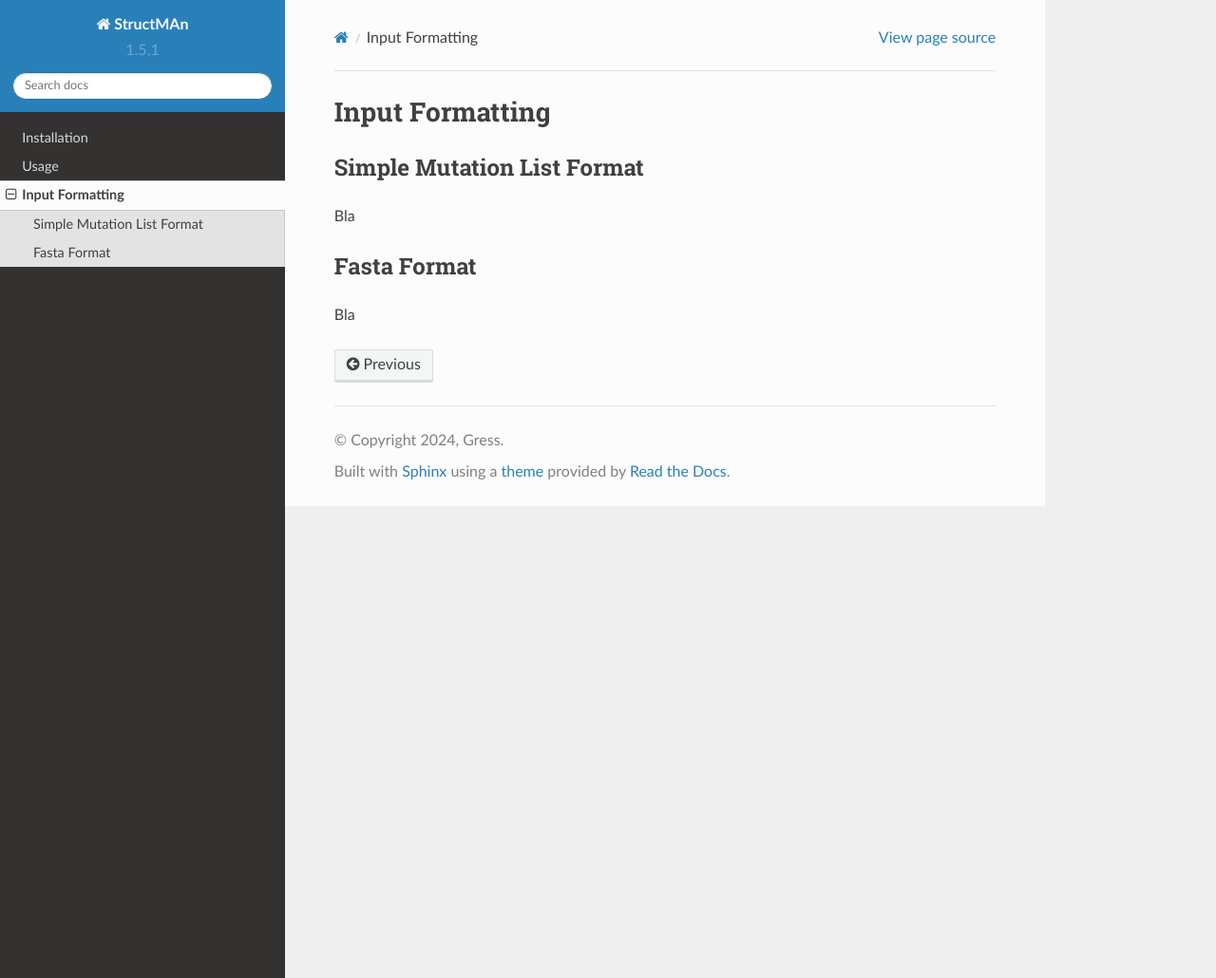
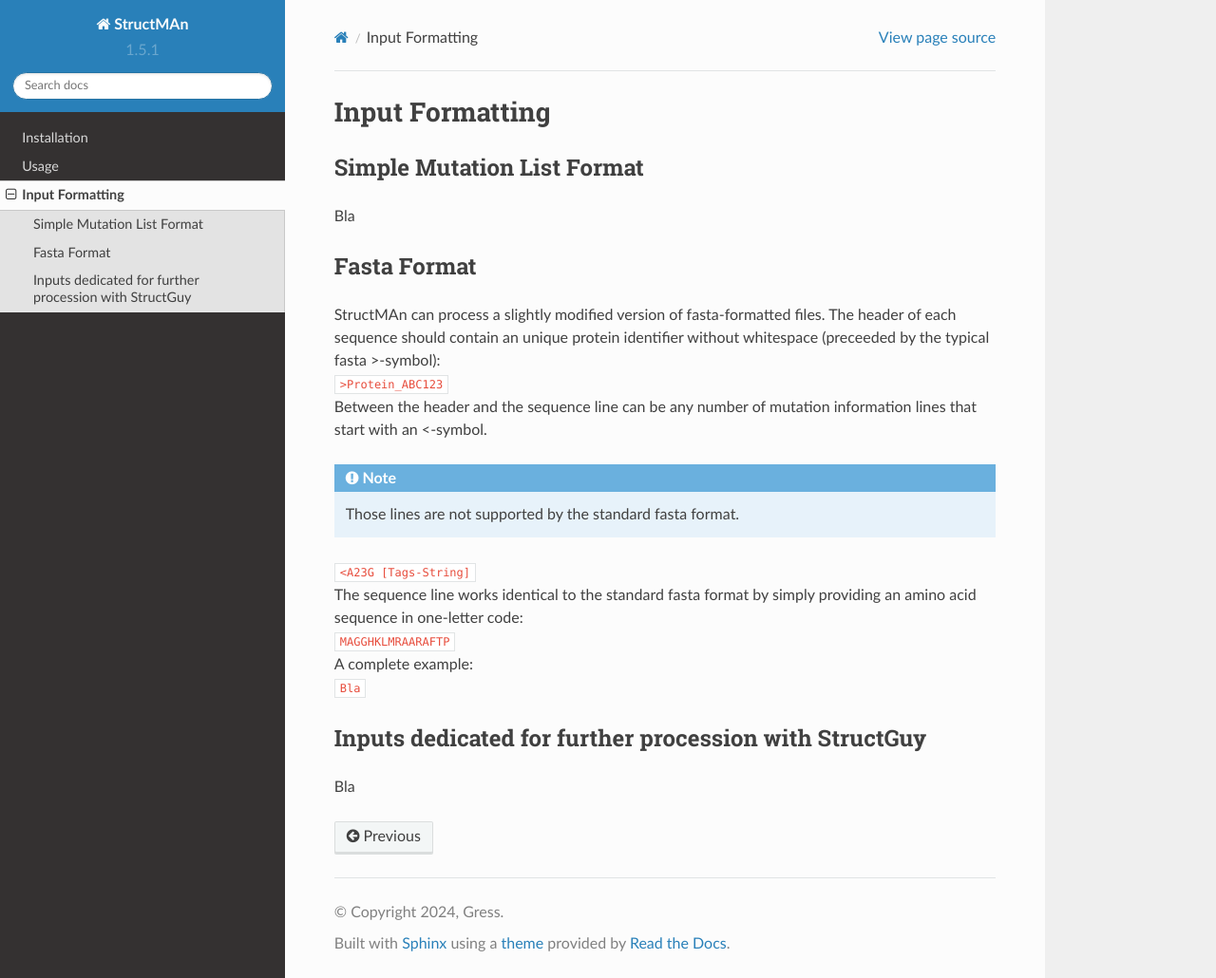
Before and after one commit to kalininalab/StructMAn, a Sphinx documentation site: the page built from docs/source/input_formats.rst, in a window 1280 px wide and 1030 px high. Shown: the whole window at 95% size. Built offline with Sphinx 7.4.7 and the Read the Docs theme 2.0.0, drawn with Linux system fonts in a browser that asks for light colours.

Commit message:
Update input_formats.rst

```diff
--- a/docs/source/input_formats.rst
+++ b/docs/source/input_formats.rst
@@ -13,4 +13,19 @@ Bla
 Fasta Format
 ------------
 
+| StructMAn can process a slightly modified version of fasta-formatted files. The header of each sequence should contain an unique protein identifier without whitespace (preceeded by the typical fasta >-symbol):
+| ``>Protein_ABC123``
+| Between the header and the sequence line can be any number of mutation information lines that start with an <-symbol.
+.. note::
+  Those lines are not supported by the standard fasta format.
+| ``<A23G [Tags-String]``
+| The sequence line works identical to the standard fasta format by simply providing an amino acid sequence in one-letter code:
+| ``MAGGHKLMRAARAFTP``
+| A complete example:
+| ``Bla``
+
+.. _structguy_inputs:
+
+Inputs dedicated for further procession with StructGuy
+----------------------------------------
 Bla
```
